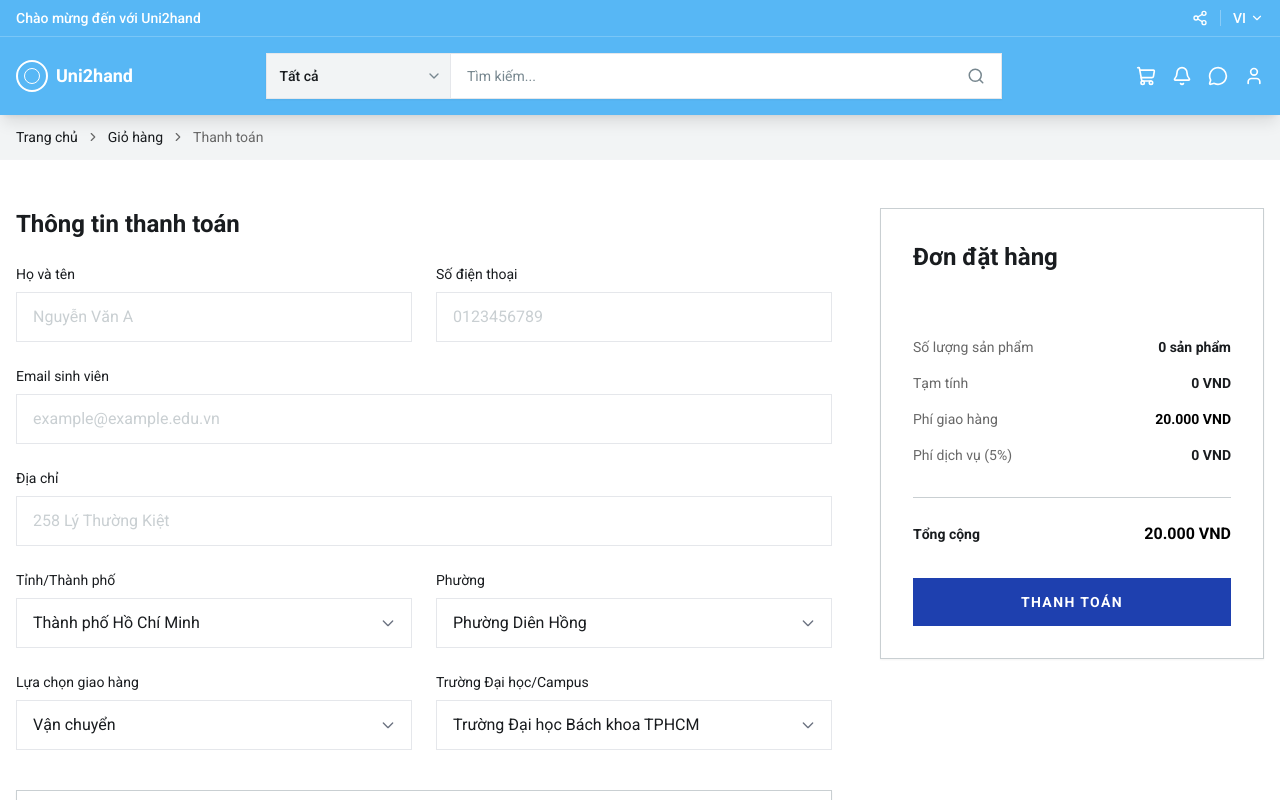
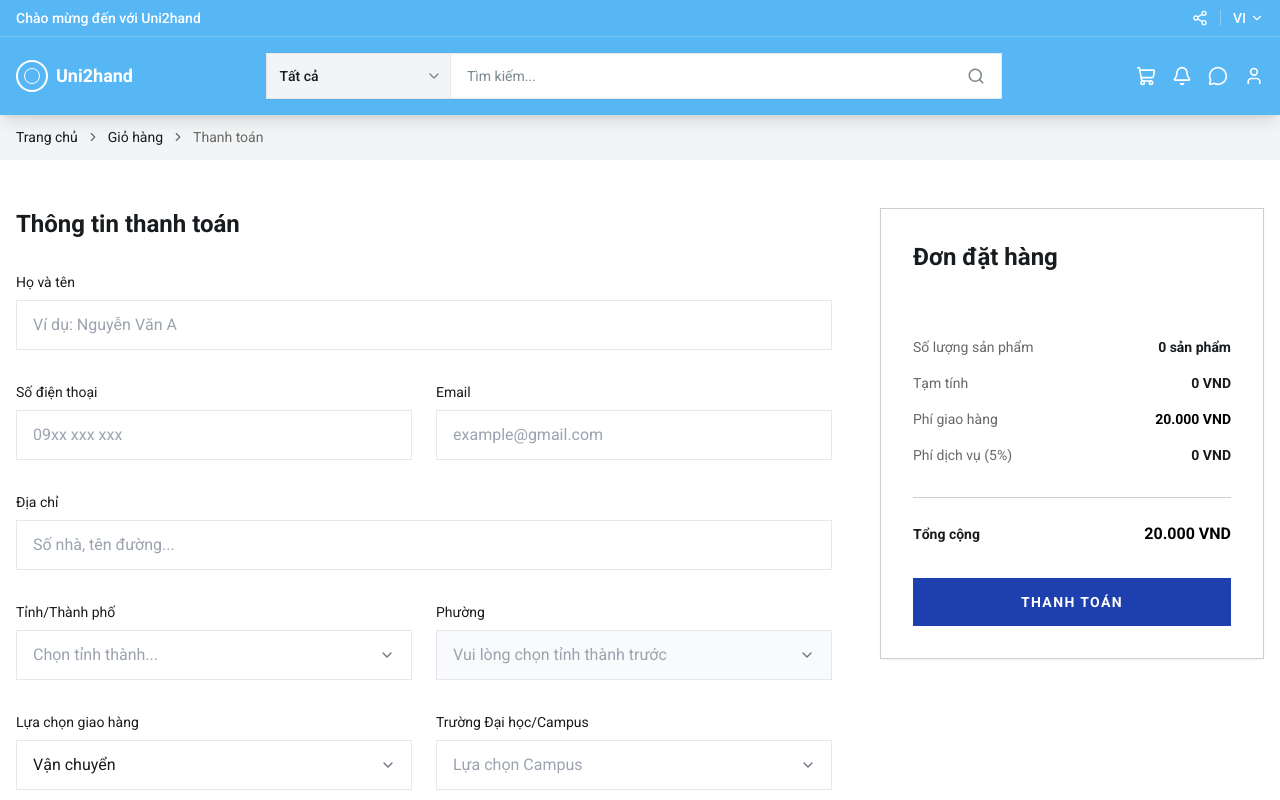
Before and after one commit to MrCopperrrr/Secondhand_Ecommerce, a React (Vite) app in the folder client/: page /checkout in a window 1280 px wide. Shown: the top 800 px of the page. Built offline with nearby package versions, Linux system fonts and the light colour scheme.

Commit message:
feat: implement searchable dropdowns for provinces and wards with dependent logic

```diff
--- a/client/src/components/shop/checkout/billing-form.tsx
+++ b/client/src/components/shop/checkout/billing-form.tsx
@@ -1,5 +1,7 @@
-import React, { useState } from 'react';
+import React, { useState, useMemo, useEffect } from 'react';
 import PROVINCES_DATA_RAW from '../../../data/provinces.json';
+import { Search, ChevronDown, Check } from 'lucide-react';
+import * as Popover from '@radix-ui/react-popover';
 
 interface ProvinceData {
   id: number;
@@ -24,13 +26,6 @@ interface BillingFormProps {
   onFormChange: (data: BillingFormData) => void;
 }
 
-const PROVINCES = PROVINCES_DATA.map((p: ProvinceData) => p.name);
-
-const WARDS_BY_PROVINCE: Record<string, string[]> = PROVINCES_DATA.reduce((acc: Record<string, string[]>, curr: ProvinceData) => {
-  acc[curr.name] = curr.wards;
-  return acc;
-}, {} as Record<string, string[]>);
-
 const CAMPUSES = [
   'Trường ĐH Bách khoa TPHCM',
   'Trường ĐH Công nghệ thông tin',
@@ -38,6 +33,99 @@ const CAMPUSES = [
   'Trường ĐH Kinh tế - Luật',
   'Trường ĐH Quốc tế',
 ];
+
+const normalizeStr = (str: string) => {
+  return str.toLowerCase()
+    .normalize('NFD')
+    .replace(/[\u0300-\u036f]/g, '')
+    .replace(/[đĐ]/g, 'd');
+};
+
+interface SearchableSelectProps {
+  label: string;
+  value: string;
+  options: string[];
+  onChange: (value: string) => void;
+  placeholder?: string;
+  disabled?: boolean;
+}
+
+function SearchableSelect({ label, value, options, onChange, placeholder, disabled }: SearchableSelectProps) {
+  const [open, setOpen] = useState(false);
+  const [search, setSearch] = useState('');
+
+  const filteredOptions = useMemo(() => {
+    if (!search) return options;
+    const normalizedSearch = normalizeStr(search);
+    return options.filter(opt =>
+      normalizeStr(opt).includes(normalizedSearch)
+    );
+  }, [options, search]);
+
+  useEffect(() => {
+    if (!open) setSearch('');
+  }, [open]);
+
+  return (
+    <div className="w-full">
+      <label className="block text-sm font-normal text-[#191C1F] mb-2">{label}</label>
+      <Popover.Root open={open} onOpenChange={setOpen}>
+        <Popover.Trigger asChild>
+          <button
+            disabled={disabled}
+            className={`w-full flex items-center justify-between px-4 py-3 border border-gray-200 rounded-none text-[#191C1F] focus:outline-none focus:border-[#1E40AF] transition-all bg-white cursor-pointer disabled:bg-gray-50 disabled:cursor-not-allowed ${
+              !value ? 'text-gray-400' : ''
+            }`}
+          >
+            <span className="truncate">{value || placeholder}</span>
+            <ChevronDown className={`w-4 h-4 text-gray-500 transition-transform duration-200 ${open ? 'rotate-180' : ''}`} />
+          </button>
+        </Popover.Trigger>
+
+        <Popover.Portal>
+          <Popover.Content
+            className="z-[100] w-[var(--radix-popover-trigger-width)] bg-white border border-gray-200 shadow-xl"
+            align="start"
+            sideOffset={4}
+          >
+            <div className="p-2 border-b border-gray-100 flex items-center gap-2">
+              <Search className="w-4 h-4 text-gray-400" />
+              <input
+                autoFocus
+                className="w-full bg-transparent outline-none text-sm py-1"
+                placeholder="Tìm kiếm nhanh..."
+                value={search}
+                onChange={(e) => setSearch(e.target.value)}
+              />
+            </div>
+
+            <div className="max-h-60 overflow-y-auto py-1">
+              {filteredOptions.length > 0 ? (
+                filteredOptions.map((opt) => (
+                  <button
+                    key={opt}
+                    onClick={() => {
+                      onChange(opt);
+                      setOpen(false);
+                    }}
+                    className="w-full flex items-center justify-between px-4 py-2 text-sm text-[#191C1F] hover:bg-gray-50 transition-colors text-left"
+                  >
+                    <span>{opt}</span>
+                    {value === opt && <Check className="w-4 h-4 text-[#1E40AF]" />}
+                  </button>
+                ))
+              ) : (
+                <div className="px-4 py-4 text-sm text-gray-500 text-center">
+                  Không tìm thấy kết quả
+                </div>
+              )}
+            </div>
+          </Popover.Content>
+        </Popover.Portal>
+      </Popover.Root>
+    </div>
+  );
+}
 
 export function BillingForm({ onFormChange }: BillingFormProps) {
   const [formData, setFormData] = useState<BillingFormData>({
@@ -51,148 +139,108 @@ export function BillingForm({ onFormChange }: BillingFormProps) {
     campus: '',
   });
 
-  const [errors] = useState<Record<string, string>>({});
+  const provinceOptions = useMemo(() => PROVINCES_DATA.map(p => p.name), []);
 
-  const handleChange = (
-    e: React.ChangeEvent<HTMLInputElement | HTMLSelectElement>,
-    field: keyof BillingFormData
-  ) => {
-    const value = e.target.value;
-    const newFormData = { ...formData, [field]: value };
+  const wardOptions = useMemo(() => {
+    if (!formData.province) return [];
+    const province = PROVINCES_DATA.find(p => p.name === formData.province);
+    return province ? province.wards : [];
+  }, [formData.province]);
 
-    // Clear ward if province changes
+  const handleChange = (e: React.ChangeEvent<HTMLInputElement | HTMLSelectElement>, field: keyof BillingFormData) => {
+    const newData = { ...formData, [field]: e.target.value };
     if (field === 'province') {
-      newFormData.ward = '';
+      newData.ward = '';
     }
-
-    setFormData(newFormData);
-    onFormChange(newFormData);
+    setFormData(newData);
+    onFormChange(newData);
   };
 
-  const availableWards = formData.province ? WARDS_BY_PROVINCE[formData.province] || [] : [];
+  const handleSelectChange = (field: keyof BillingFormData, value: string) => {
+    const newData = { ...formData, [field]: value };
+    if (field === 'province') {
+      newData.ward = '';
+    }
+    setFormData(newData);
+    onFormChange(newData);
+  };
 
   return (
-    <div className="bg-white font-roboto">
-      <h2 className="text-2xl font-bold text-[#191C1F] mb-6">
+    <div className="space-y-8 font-roboto">
+      <h2 className="text-2xl font-bold text-[#191C1F]">
         Thông tin thanh toán
       </h2>
 
-      {/* Row 1: Full Name & Phone */}
-      <div className="grid grid-cols-1 md:grid-cols-2 gap-6 mb-6">
+      <div className="grid grid-cols-1 gap-6">
         <div>
-          <label className="block text-sm font-normal text-[#191C1F] mb-2">
-            Họ và tên
-          </label>
+          <label className="block text-sm font-normal text-[#191C1F] mb-2">Họ và tên</label>
           <input
             type="text"
-            placeholder="Nguyễn Văn A"
             value={formData.fullName}
             onChange={(e) => handleChange(e, 'fullName')}
-            className="w-full px-4 py-3 border border-gray-200 rounded-none text-[#191C1F] placeholder-[#C9CFD2] focus:outline-none focus:border-[#1E40AF] transition-all bg-white"
-          />
-        </div>
-
-        <div>
-          <label className="block text-sm font-normal text-[#191C1F] mb-2">
-            Số điện thoại
-          </label>
-          <input
-            type="tel"
-            placeholder="0123456789"
-            value={formData.phone}
-            onChange={(e) => handleChange(e, 'phone')}
-            className="w-full px-4 py-3 border border-gray-200 rounded-none text-[#191C1F] placeholder-[#C9CFD2] focus:outline-none focus:border-[#1E40AF] transition-all bg-white"
+            className="w-full px-4 py-3 border border-gray-200 rounded-none text-[#191C1F] focus:outline-none focus:border-[#1E40AF] transition-all"
+            placeholder="Ví dụ: Nguyễn Văn A"
           />
         </div>
       </div>
 
-      {/* Row 2: Email */}
-      <div className="mb-6">
-        <label className="block text-sm font-normal text-[#191C1F] mb-2">
-          Email sinh viên
-        </label>
-        <input
-          type="email"
-          placeholder="example@example.edu.vn"
-          value={formData.email}
-          onChange={(e) => handleChange(e, 'email')}
-          className="w-full px-4 py-3 border border-gray-200 rounded-none text-[#191C1F] placeholder-[#C9CFD2] focus:outline-none focus:border-[#1E40AF] transition-all bg-white"
+      <div className="grid grid-cols-1 md:grid-cols-2 gap-6">
+        <div>
+          <label className="block text-sm font-normal text-[#191C1F] mb-2">Số điện thoại</label>
+          <input
+            type="tel"
+            value={formData.phone}
+            onChange={(e) => handleChange(e, 'phone')}
+            className="w-full px-4 py-3 border border-gray-200 rounded-none text-[#191C1F] focus:outline-none focus:border-[#1E40AF] transition-all"
+            placeholder="09xx xxx xxx"
+          />
+        </div>
+        <div>
+          <label className="block text-sm font-normal text-[#191C1F] mb-2">Email</label>
+          <input
+            type="email"
+            value={formData.email}
+            onChange={(e) => handleChange(e, 'email')}
+            className="w-full px-4 py-3 border border-gray-200 rounded-none text-[#191C1F] focus:outline-none focus:border-[#1E40AF] transition-all"
+            placeholder="example@gmail.com"
+          />
+        </div>
+      </div>
+
+      <div className="grid grid-cols-1 gap-6">
+        <div>
+          <label className="block text-sm font-normal text-[#191C1F] mb-2">Địa chỉ</label>
+          <input
+            type="text"
+            value={formData.address}
+            onChange={(e) => handleChange(e, 'address')}
+            className="w-full px-4 py-3 border border-gray-200 rounded-none text-[#191C1F] focus:outline-none focus:border-[#1E40AF] transition-all"
+            placeholder="Số nhà, tên đường..."
+          />
+        </div>
+      </div>
+
+      <div className="grid grid-cols-1 md:grid-cols-2 gap-6">
+        <SearchableSelect
+          label="Tỉnh/Thành phố"
+          value={formData.province}
+          options={provinceOptions}
+          onChange={(val) => handleSelectChange('province', val)}
+          placeholder="Chọn tỉnh thành..."
+        />
+        <SearchableSelect
+          label="Phường"
+          value={formData.ward}
+          options={wardOptions}
+          onChange={(val) => handleSelectChange('ward', val)}
+          placeholder={formData.province ? "Chọn phường..." : "Vui lòng chọn tỉnh thành trước"}
+          disabled={!formData.province}
         />
       </div>
 
-      {/* Row 3: Address */}
-      <div className="mb-6">
-        <label className="block text-sm font-normal text-[#191C1F] mb-2">
-          Địa chỉ
-        </label>
-        <input
-          type="text"
-          placeholder="258 Lý Thường Kiệt"
-          value={formData.address}
-          onChange={(e) => handleChange(e, 'address')}
-          className="w-full px-4 py-3 border border-gray-200 rounded-none text-[#191C1F] placeholder-[#C9CFD2] focus:outline-none focus:border-[#1E40AF] transition-all bg-white"
-        />
-      </div>
-
-      {/* Row 4: Province & Ward */}
-      <div className="grid grid-cols-1 md:grid-cols-2 gap-6 mb-6">
-        <div>
-          <label className="block text-sm font-normal text-[#191C1F] mb-2">
-            Tỉnh/Thành phố
-          </label>
-          <div className="relative">
-            <select
-              value={formData.province}
-              onChange={(e) => handleChange(e, 'province')}
-              className="w-full appearance-none px-4 py-3 border border-gray-200 rounded-none text-[#191C1F] focus:outline-none focus:border-[#1E40AF] transition-all bg-white cursor-pointer"
-            >
-              <option value="">Thành phố Hồ Chí Minh</option>
-              {PROVINCES.map((prov: string) => (
-                <option key={prov} value={prov}>
-                  {prov}
-                </option>
-              ))}
-            </select>
-            <div className="absolute inset-y-0 right-4 flex items-center pointer-events-none">
-              <svg className="w-4 h-4 text-gray-500" fill="none" stroke="currentColor" viewBox="0 0 24 24">
-                <path strokeLinecap="round" strokeLinejoin="round" strokeWidth="2" d="M19 9l-7 7-7-7" />
-              </svg>
-            </div>
-          </div>
-        </div>
-
-        <div>
-          <label className="block text-sm font-normal text-[#191C1F] mb-2">
-            Phường
-          </label>
-          <div className="relative">
-            <select
-              value={formData.ward}
-              onChange={(e) => handleChange(e, 'ward')}
-              className="w-full appearance-none px-4 py-3 border border-gray-200 rounded-none text-[#191C1F] focus:outline-none focus:border-[#1E40AF] transition-all bg-white cursor-pointer"
-            >
-              <option value="">Phường Diên Hồng</option>
-              {availableWards.map((ward: string) => (
-                <option key={ward} value={ward}>
-                  {ward}
-                </option>
-              ))}
-            </select>
-            <div className="absolute inset-y-0 right-4 flex items-center pointer-events-none">
-              <svg className="w-4 h-4 text-gray-500" fill="none" stroke="currentColor" viewBox="0 0 24 24">
-                <path strokeLinecap="round" strokeLinejoin="round" strokeWidth="2" d="M19 9l-7 7-7-7" />
-              </svg>
-            </div>
-          </div>
-        </div>
-      </div>
-
-      {/* Row 5: Delivery Method & Campus */}
       <div className="grid grid-cols-1 md:grid-cols-2 gap-6">
         <div>
-          <label className="block text-sm font-normal text-[#191C1F] mb-2">
-            Lựa chọn giao hàng
-          </label>
+          <label className="block text-sm font-normal text-[#191C1F] mb-2">Lựa chọn giao hàng</label>
           <div className="relative">
             <select
               value={formData.deliveryMethod}
@@ -203,34 +251,28 @@ export function BillingForm({ onFormChange }: BillingFormProps) {
               <option value="meetup">Meetup</option>
             </select>
             <div className="absolute inset-y-0 right-4 flex items-center pointer-events-none">
-              <svg className="w-4 h-4 text-gray-500" fill="none" stroke="currentColor" viewBox="0 0 24 24">
-                <path strokeLinecap="round" strokeLinejoin="round" strokeWidth="2" d="M19 9l-7 7-7-7" />
-              </svg>
+              <ChevronDown className="w-4 h-4 text-gray-500" />
             </div>
           </div>
         </div>
 
         <div>
-          <label className="block text-sm font-normal text-[#191C1F] mb-2">
-            Trường Đại học/Campus
-          </label>
+          <label className="block text-sm font-normal text-[#191C1F] mb-2">Trường Đại học/Campus</label>
           <div className="relative">
             <select
               value={formData.campus}
               onChange={(e) => handleChange(e, 'campus')}
-              className="w-full appearance-none px-4 py-3 border border-gray-200 rounded-none text-[#191C1F] focus:outline-none focus:border-[#1E40AF] transition-all bg-white cursor-pointer"
+              className="w-full appearance-none px-4 py-3 border border-gray-200 rounded-none text-[#191C1F] focus:outline-none focus:border-[#1E40AF] transition-all bg-white cursor-pointer text-gray-400"
             >
-              <option value="">Trường Đại học Bách khoa TPHCM</option>
+              <option value="" disabled>Lựa chọn Campus</option>
               {CAMPUSES.map((campus: string) => (
-                <option key={campus} value={campus}>
+                <option key={campus} value={campus} className="text-[#191C1F]">
                   {campus}
                 </option>
               ))}
             </select>
             <div className="absolute inset-y-0 right-4 flex items-center pointer-events-none">
-              <svg className="w-4 h-4 text-gray-500" fill="none" stroke="currentColor" viewBox="0 0 24 24">
-                <path strokeLinecap="round" strokeLinejoin="round" strokeWidth="2" d="M19 9l-7 7-7-7" />
-              </svg>
+              <ChevronDown className="w-4 h-4 text-gray-500" />
             </div>
           </div>
         </div>
```
